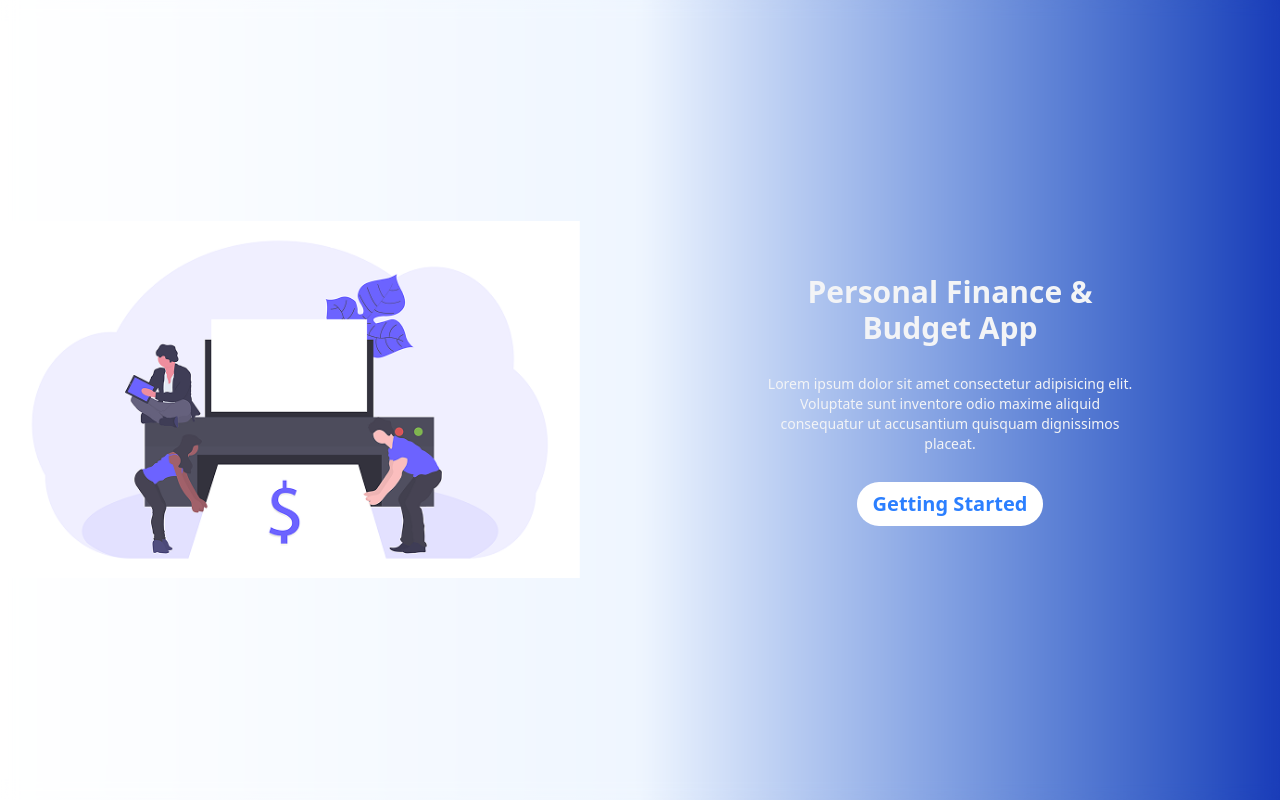
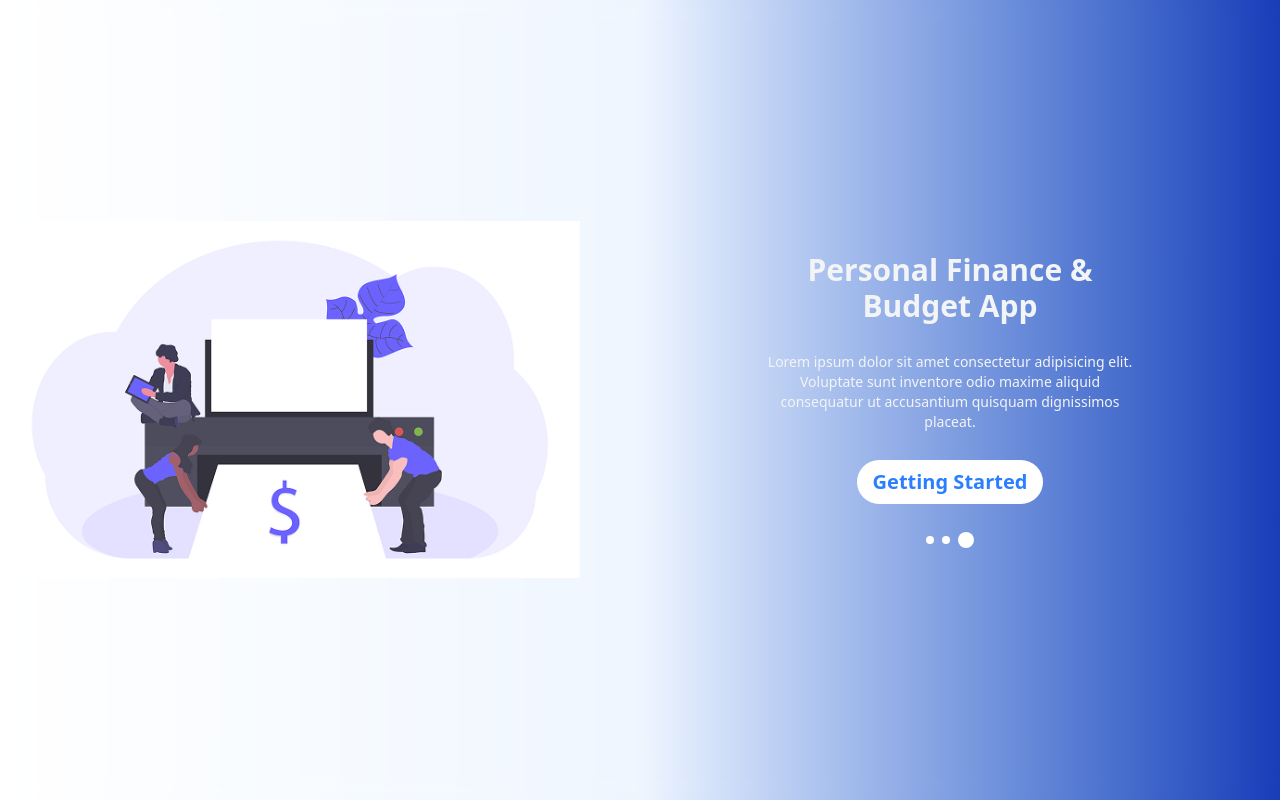
Before and after one commit to Olayinka-2/Smart-Budget, a React (Vite) app: page / in a window 1280 px wide. Built offline with nearby package versions, Linux system fonts and the light colour scheme.

Commit message:
Add the landing page

```diff
--- a/src/pages/Index.jsx
+++ b/src/pages/Index.jsx
@@ -51,6 +51,11 @@ const Index = () => {
                 <button className="text-blue-500 outline-none rounded-4xl px-4 py-2 self-center font-semibold text-xl bg-white cursor-pointer">
                   Getting Started
                 </button>
+                <div className=" mx-auto flex gap-2 items-center">
+                  <div className="w-2 h-2 bg-white rounded-full"></div>
+                  <div className="w-2 h-2 bg-white rounded-full"></div>
+                  <div className="w-4 h-4 bg-white rounded-full"></div>
+                </div>
               </div>
             </div>
           </div>
```
